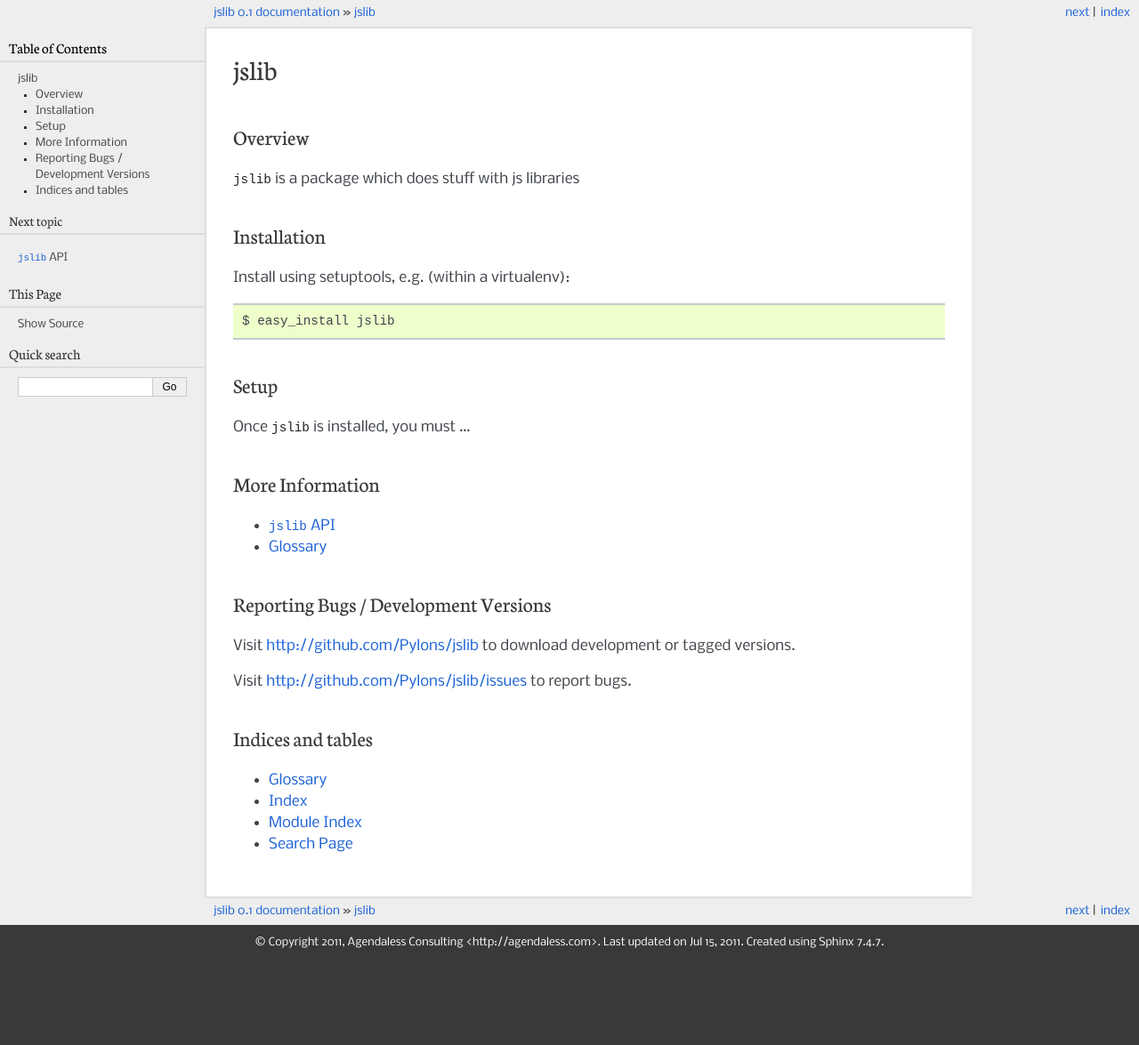
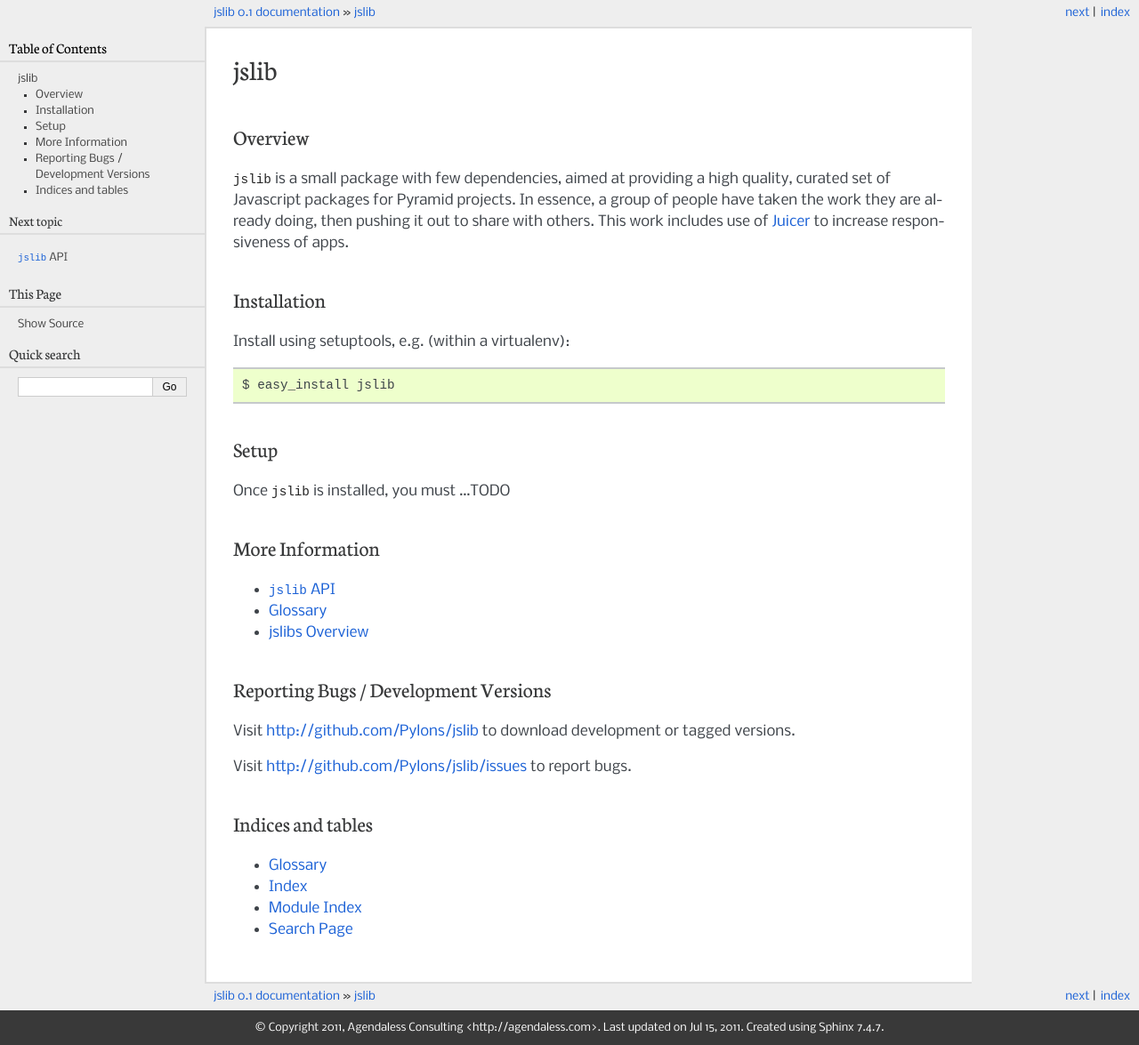
Before and after one commit to Pylons/jslibs, a Sphinx documentation site: the page built from docs/index.rst, in a window 1280 px wide. Shown: the whole page at 89% size. Built offline with Sphinx 7.4.7, drawn with Linux system fonts in a browser that asks for light colours; before the commit the page ends 1079 px from its top, so only the background shows below that.

Commit message:
add Paul's overview

```diff
--- a/docs/index.rst
+++ b/docs/index.rst
@@ -4,7 +4,12 @@ jslib
 Overview
 --------
 
-``jslib`` is a package which does stuff with js libraries
+``jslib`` is a small package with few dependencies, aimed at providing
+a high quality, curated set of Javascript packages for Pyramid
+projects. In essence, a group of people have taken the work they are
+already doing, then pushing it out to share with others. This work
+includes use of `Juicer <https://github.com/cjohansen/juicer>`_ to
+increase responsiveness of apps.
 
 Installation
 ------------
@@ -16,7 +21,7 @@ Install using setuptools, e.g. (within a virtualenv)::
 Setup
 -----
 
-Once ``jslib`` is installed, you must ...
+Once ``jslib`` is installed, you must ...TODO
 
 
 More Information
@@ -27,7 +32,7 @@ More Information
 
    api.rst
    glossary.rst
-
+   overview.rst
 
 Reporting Bugs / Development Versions
 -------------------------------------
```
Also changed, not shown: docs/overview.rst (added, +61 -0 lines).
